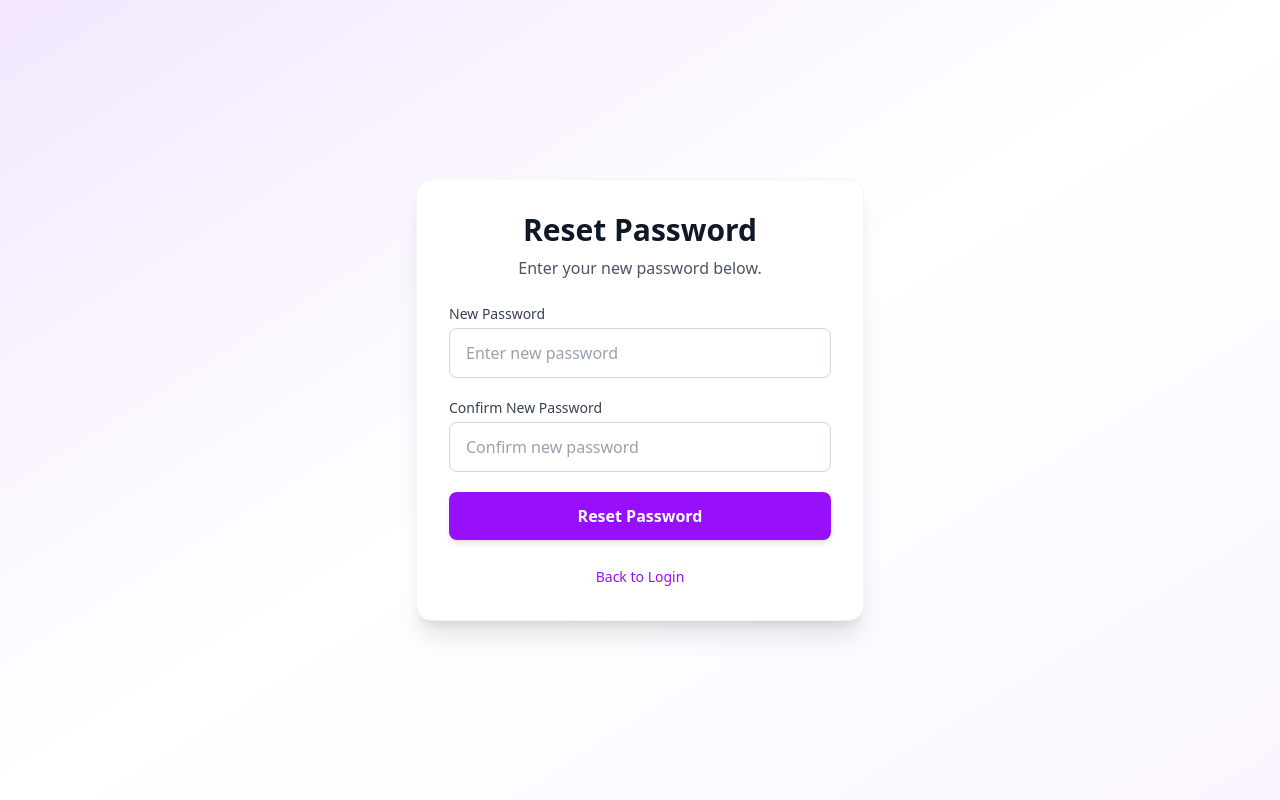
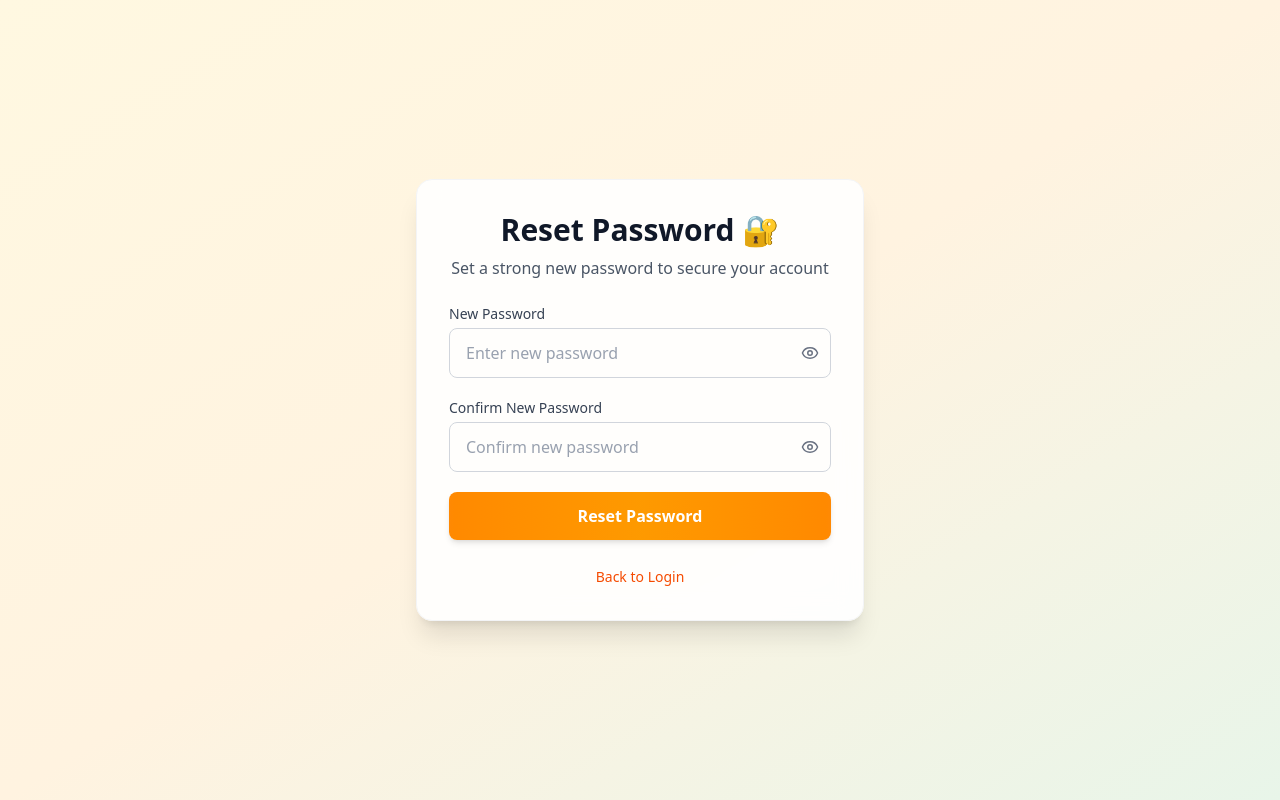
Before and after one commit to DivyanshuVerma1001/Swiggy-clone-food-delivery-website-, a React (Vite) app in the folder Client/: page /resetPassword/1 in a window 1280 px wide. Built offline with nearby package versions, Linux system fonts and the light colour scheme; no server answers.

Commit message:
password view and hide feature added , document title added in every in page

```diff
--- a/Client/src/App.jsx
+++ b/Client/src/App.jsx
@@ -25,6 +25,7 @@ function App() {
   console.log("authenticated",isAuthenticated)
   const dispatch= useDispatch()
   useEffect(()=>{
+    document.title = "Tastify";
     dispatch(checkAuth())
   },[dispatch])
   if(loading){
--- a/Client/src/Components/HomePageComponents/GroceryOption.jsx
+++ b/Client/src/Components/HomePageComponents/GroceryOption.jsx
@@ -42,7 +42,7 @@ export default function GroceryOption() {
   };
 
   return (
-    <div className="w-[80%] container mx-auto mt-20 relative mb-20 pt-20">
+    <div id="groceryOption" className="w-[80%] container mx-auto mt-20 relative mb-20 pt-20">
       <h1 className="text-2xl font-bold mb-5">Shop Groceries on Instamart</h1>
 
       {/* Top-right manual buttons */}
--- a/Client/src/Components/HomePageComponents/Header.jsx
+++ b/Client/src/Components/HomePageComponents/Header.jsx
@@ -38,7 +38,7 @@ export default function Header() {
                 .getElementById("foodOption")
                 .scrollIntoView({ behavior: "smooth" })
             }
-            className="cursor-pointer hover:text-yellow-200 transition"
+            className="cursor-pointer hover:text-yellow-100 transition"
           >
             Best Deals
           </a>
@@ -48,7 +48,7 @@ export default function Header() {
                 .getElementById("groceryOption")
                 .scrollIntoView({ behavior: "smooth" })
             }
-            className="cursor-pointer transition"
+            className="cursor-pointer hover:text-yellow-100 transition"
           >
             Popular Picks
           </a>
--- a/Client/src/Components/MenuPageComponents/RestaurantMenu.jsx
+++ b/Client/src/Components/MenuPageComponents/RestaurantMenu.jsx
@@ -33,7 +33,7 @@ export default function RestaurantMenu() {
   return (
     <div className="flex flex-row min-h-screen antialiased ">
       {/* 🔹 Sidebar with filters */}
-      <div className="bg-white/10 max-h-screen w-74 sticky top-0 p-5 pt-20 overflow-y-auto border-r-1 border-slate-400">
+      <div className="bg-white/10 max-h-screen w-74 font-body sticky top-0 p-5 pt-20 overflow-y-auto border-r-1 border-slate-400">
         <h2 className="text-2xl font-bold text-black mb-6">Filters</h2>
 
         {/* Veg / Nonveg Toggle */}
--- a/Client/src/Components/RestaurantPageComponents/Restaurant.jsx
+++ b/Client/src/Components/RestaurantPageComponents/Restaurant.jsx
@@ -48,6 +48,11 @@ export default function Restaurant() {
     fetchData(offset);
   }, [offset]);
 
+useEffect(() => {
+  document.title = "Restaurants | Tastify";
+}, []);
+
+
   // Intersection observer for lazy loading
   useEffect(() => {
     if (loading) return;
--- a/Client/src/pages/AuthPages/forgotPassword.jsx
+++ b/Client/src/pages/AuthPages/forgotPassword.jsx
@@ -1,9 +1,12 @@
-import { useState } from "react";
+import { useEffect, useState } from "react";
 import { useSelector } from "react-redux";
 import axiosClient from "../../axiosClient/axiosClient";
 import { toast } from "react-toastify";
 
 const ForgotPassword = () => {
+   useEffect(() => {
+      document.title = "Forgot Password | Tastify";
+    }, []);
   const { isAuthenticated, error, loading } = useSelector((state) => state.auth);
   const [email, setEmail] = useState("");
 
--- a/Client/src/pages/AuthPages/loginPage.jsx
+++ b/Client/src/pages/AuthPages/loginPage.jsx
@@ -1,12 +1,12 @@
-import { loginUser } from "../../Store/authSlice";
-import { useEffect } from "react";
+import { useEffect, useState } from "react";
 import { useDispatch, useSelector } from "react-redux";
 import { useForm } from "react-hook-form";
 import { NavLink, useNavigate } from "react-router";
 import { z } from "zod";
 import { zodResolver } from "@hookform/resolvers/zod";
+import { loginUser } from "../../Store/authSlice";
 import GoogleLoginWrapper from "../../googleAuth/googleLoginWrapper";
-import { Mail, Lock } from "lucide-react";
+import { Mail, Lock, Eye, EyeOff } from "lucide-react";
 
 const loginSchema = z.object({
   email: z.string().email(),
@@ -14,6 +14,12 @@ const loginSchema = z.object({
 });
 
 function Login() {
+  useEffect(() => {
+    document.title = "Login | Tastify";
+  }, []);
+
+  const [showPassword, setShowPassword] = useState(false);
+
   const {
     register,
     handleSubmit,
@@ -22,7 +28,7 @@ function Login() {
 
   const dispatch = useDispatch();
   const navigate = useNavigate();
-  const { isAuthenticated, error, loading } = useSelector((state) => state.auth);
+  const { isAuthenticated, loading } = useSelector((state) => state.auth);
 
   useEffect(() => {
     if (isAuthenticated) navigate("/");
@@ -37,7 +43,9 @@ function Login() {
   };
 
   return (
-    <div className="min-h-screen flex items-center justify-center bg-gradient-to-br from-orange-100 via-white to-orange-50 px-4">
+<div className="min-h-screen flex items-center justify-center
+bg-gradient-to-br from-[#FFF8E1] via-[#FFF3E0] to-[#E8F5E9]
+px-4 transition-all duration-700">
       <form
         onSubmit={handleSubmit(onSubmit)}
         className="w-full max-w-md bg-white/90 backdrop-blur-md shadow-xl rounded-2xl p-8 border border-gray-200"
@@ -72,21 +80,30 @@ function Login() {
             />
           </div>
           {errors.email && (
-            <span className="text-red-500 text-sm mt-1">{errors.email.message}</span>
+            <span className="text-red-500 text-sm mt-1">
+              {errors.email.message}
+            </span>
           )}
         </div>
 
-        {/* Password */}
+        {/* Password with eye toggle */}
         <div className="mb-2">
           <label className="block text-gray-700 font-medium mb-1">Password</label>
-          <div className="flex items-center border rounded-lg px-3 py-2 bg-gray-50 focus-within:ring-2 focus-within:ring-orange-500">
+          <div className="relative flex items-center border rounded-lg px-3 py-2 bg-gray-50 focus-within:ring-2 focus-within:ring-orange-500">
             <Lock className="text-gray-500 mr-2" size={18} />
             <input
               {...register("password")}
-              type="password"
+              type={showPassword ? "text" : "password"}
               placeholder="Enter your password"
-              className="w-full bg-transparent outline-none"
+              className="w-full bg-transparent outline-none pr-8"
             />
+            <button
+              type="button"
+              onClick={() => setShowPassword(!showPassword)}
+              className="absolute right-3 text-gray-500 hover:text-gray-700 transition-colors"
+            >
+              {showPassword ? <EyeOff size={18} /> : <Eye size={18} />}
+            </button>
           </div>
           {errors.password && (
             <span className="text-red-500 text-sm mt-1">
--- a/Client/src/pages/AuthPages/resetPassword.jsx
+++ b/Client/src/pages/AuthPages/resetPassword.jsx
@@ -1,16 +1,19 @@
-import React, { useState } from "react";
+import  { useEffect, useState } from "react";
 import { useSelector } from "react-redux";
 import { Navigate, useNavigate, useParams } from "react-router";
 import axiosClient from "../../axiosClient/axiosClient";
 import { toast } from "react-toastify";
-import FoodDeliveryLoader from "../../Components/FoodDeliveryLoader"; // 👈 apna loader yaha import karo
+import FoodDeliveryLoader from "../../Components/FoodDeliveryLoader";
+import { Eye, EyeOff } from "lucide-react"; // 👈 Eye icons
 
 const ResetPassword = () => {
   const { isAuthenticated } = useSelector((state) => state.auth);
   const { token } = useParams();
   const [password, setPassword] = useState("");
   const [confirmPassword, setConfirmPassword] = useState("");
-  const [showLoader, setShowLoader] = useState(false); // 👈 loader state
+  const [showPassword, setShowPassword] = useState(false);
+  const [showConfirmPassword, setShowConfirmPassword] = useState(false);
+  const [showLoader, setShowLoader] = useState(false);
   const navigate = useNavigate();
 
   const handleResetPassword = async (e) => {
@@ -18,72 +21,95 @@ const ResetPassword = () => {
     await axiosClient
       .post(`/user/resetPassword/${token}`, { password, confirmPassword })
       .then(async (res) => {
-        console.log("password change successfully");
         toast.success(res.data.message);
-
-        setShowLoader(true); // 👈 loader chalu karo
-
+        setShowLoader(true);
         setTimeout(() => {
           navigate("/login");
         }, 3000);
       })
       .catch((error) => {
-        toast.error(error.response.data.message);
-        console.log(error);
+        toast.error(error.response?.data?.message || "Something went wrong");
+        console.error(error);
       });
   };
 
-  if (isAuthenticated) {
-    return <Navigate to={"/"} />;
-  }
+  if (isAuthenticated) return <Navigate to="/" />;
+  if (showLoader) return <FoodDeliveryLoader />;
 
-  // 👇 agar loader active hai toh sirf loader dikhayenge
-  if (showLoader) {
-    return <FoodDeliveryLoader />;
-  }
+  useEffect(() => {
+    document.title = "Reset Password | Tastify";
+  }, []);
 
   return (
-    <div className="min-h-screen flex items-center justify-center bg-gradient-to-br from-purple-100 via-white to-purple-50 px-4">
-      <div className="w-full max-w-md bg-white shadow-xl rounded-2xl p-8 border border-gray-100">
-        <h2 className="text-3xl font-bold text-gray-900 text-center mb-2">
-          Reset Password
+    <div className="min-h-screen flex items-center justify-center
+    bg-gradient-to-br from-[#FFF8E1] via-[#FFF3E0] to-[#E8F5E9] px-4">
+
+      <div className="w-full max-w-md bg-white/90 backdrop-blur-md shadow-xl rounded-2xl p-8 border border-gray-100 animate-fadeIn">
+        <h2 className="text-3xl font-extrabold text-gray-900 text-center mb-2">
+          Reset Password 🔐
         </h2>
         <p className="text-gray-600 text-center mb-6">
-          Enter your new password below.
+          Set a strong new password to secure your account
         </p>
 
         <form className="space-y-5" onSubmit={handleResetPassword}>
+          {/* New Password */}
           <div>
             <label className="block text-sm font-medium text-gray-700 mb-1">
               New Password
             </label>
+            <div className="relative">
               <input
-              type="password"
+                type={showPassword ? "text" : "password"}
                 placeholder="Enter new password"
                 value={password}
                 onChange={(e) => setPassword(e.target.value)}
                 required
-              className="w-full px-4 py-3 border border-gray-300 rounded-lg focus:outline-none focus:ring-2 focus:ring-purple-500 focus:border-purple-500 text-gray-700 placeholder-gray-400"
+                className="w-full px-4 py-3 border border-gray-300 rounded-lg
+                focus:outline-none focus:ring-2 focus:ring-orange-400 focus:border-transparent
+                text-gray-700 placeholder-gray-400"
               />
+              <button
+                type="button"
+                onClick={() => setShowPassword(!showPassword)}
+                className="absolute right-3 top-1/2 transform -translate-y-1/2 text-gray-500 hover:text-orange-600"
+              >
+                {showPassword ? <EyeOff size={18} /> : <Eye size={18} />}
+              </button>
+            </div>
           </div>
 
+          {/* Confirm New Password */}
           <div>
             <label className="block text-sm font-medium text-gray-700 mb-1">
               Confirm New Password
             </label>
+            <div className="relative">
               <input
-              type="password"
+                type={showConfirmPassword ? "text" : "password"}
                 placeholder="Confirm new password"
                 value={confirmPassword}
                 onChange={(e) => setConfirmPassword(e.target.value)}
                 required
-              className="w-full px-4 py-3 border border-gray-300 rounded-lg focus:outline-none focus:ring-2 focus:ring-purple-500 focus:border-purple-500 text-gray-700 placeholder-gray-400"
+                className="w-full px-4 py-3 border border-gray-300 rounded-lg
+                focus:outline-none focus:ring-2 focus:ring-green-400 focus:border-transparent
+                text-gray-700 placeholder-gray-400"
               />
+              <button
+                type="button"
+                onClick={() => setShowConfirmPassword(!showConfirmPassword)}
+                className="absolute right-3 top-1/2 transform -translate-y-1/2 text-gray-500 hover:text-green-600"
+              >
+                {showConfirmPassword ? <EyeOff size={18} /> : <Eye size={18} />}
+              </button>
+            </div>
           </div>
 
+          {/* Submit Button */}
           <button
             type="submit"
-            className="w-full bg-purple-600 text-white font-semibold py-3 rounded-lg shadow-md hover:bg-purple-700 transition duration-200"
+            className="w-full py-3 bg-gradient-to-r from-orange-400 via-amber-500 to-orange-400
+            text-white font-semibold rounded-lg shadow-md hover:scale-[1.02] transition-all duration-300"
           >
             Reset Password
           </button>
@@ -92,7 +118,7 @@ const ResetPassword = () => {
         <div className="mt-6 text-center">
           <a
             href="/login"
-            className="text-purple-600 hover:underline text-sm font-medium"
+            className="text-orange-600 hover:underline text-sm font-medium"
           >
             Back to Login
           </a>
--- a/Client/src/pages/AuthPages/signupPage.jsx
+++ b/Client/src/pages/AuthPages/signupPage.jsx
@@ -20,6 +20,9 @@ const signupSchema = z.object({
 });
 
 function Signup() {
+   useEffect(() => {
+      document.title = "Signup | Tastify";
+    }, []);
   const {
     register,
     handleSubmit,
--- a/Client/src/pages/Checkout.jsx
+++ b/Client/src/pages/Checkout.jsx
@@ -6,6 +6,9 @@ import axiosClient from "../axiosClient/axiosClient";
 import SuccessComponent from "../Components/CheckoutPageComponents/OrderSuccessComponent";
 
 export default function CheckoutPage() {
+  useEffect(() => {
+    document.title = "Your Cart | Tastify";
+  }, []);
   const dispatch = useDispatch();
   const navigate = useNavigate();
   const [addressTitle, setAddressTitle] = useState("")
--- a/Client/src/pages/Home.jsx
+++ b/Client/src/pages/Home.jsx
@@ -5,8 +5,12 @@ import Header from "../Components/HomePageComponents/Header";
 import Footer from '../Components/HomePageComponents/Footer';
 import MidPageSection from '../Components/HomePageComponents/midlanding';
 import HeroSection from '../Components/HomePageComponents/landing2';
+import { useEffect } from 'react';
 
 export default function Home(){
+     useEffect(() => {
+        document.title = "Tastify";
+      }, []);
     return(
         <>
         <Header></Header>
--- a/Client/src/pages/profile.jsx
+++ b/Client/src/pages/profile.jsx
@@ -5,6 +5,11 @@ import { useDispatch, useSelector } from "react-redux";
 import { useNavigate } from "react-router";
 import { logoutUser } from "../Store/authSlice"
 export default function ProfilePage() {
+  // Checkout.jsx
+useEffect(() => {
+  document.title = "Profile | Tastify";
+}, []);
+
 
   const [addressTitle, setAddressTitle] = useState("")
   const [addressDetail, setAddressDetail] = useState("")
```
Also changed, not shown: 1 other file (tests, documents, lock files or other folders). Lines whose indentation alone changed are shown as unchanged.
